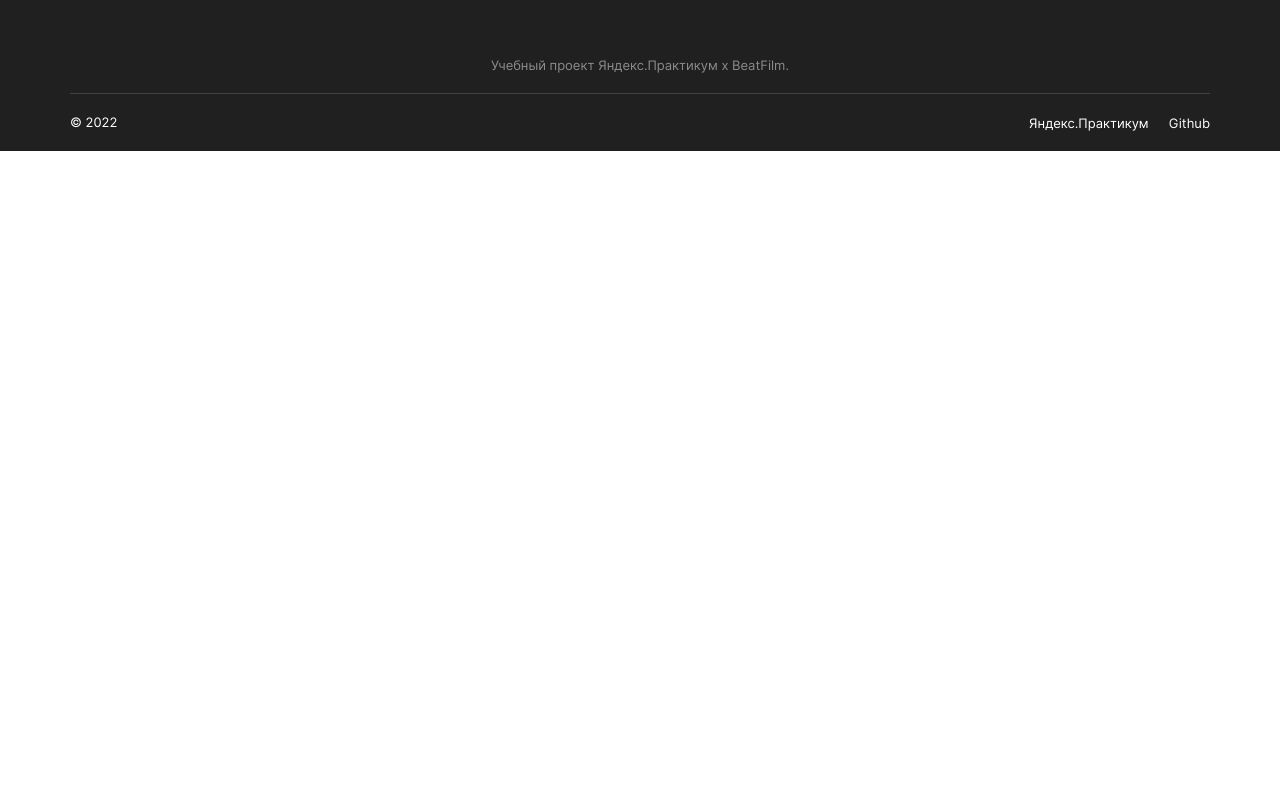
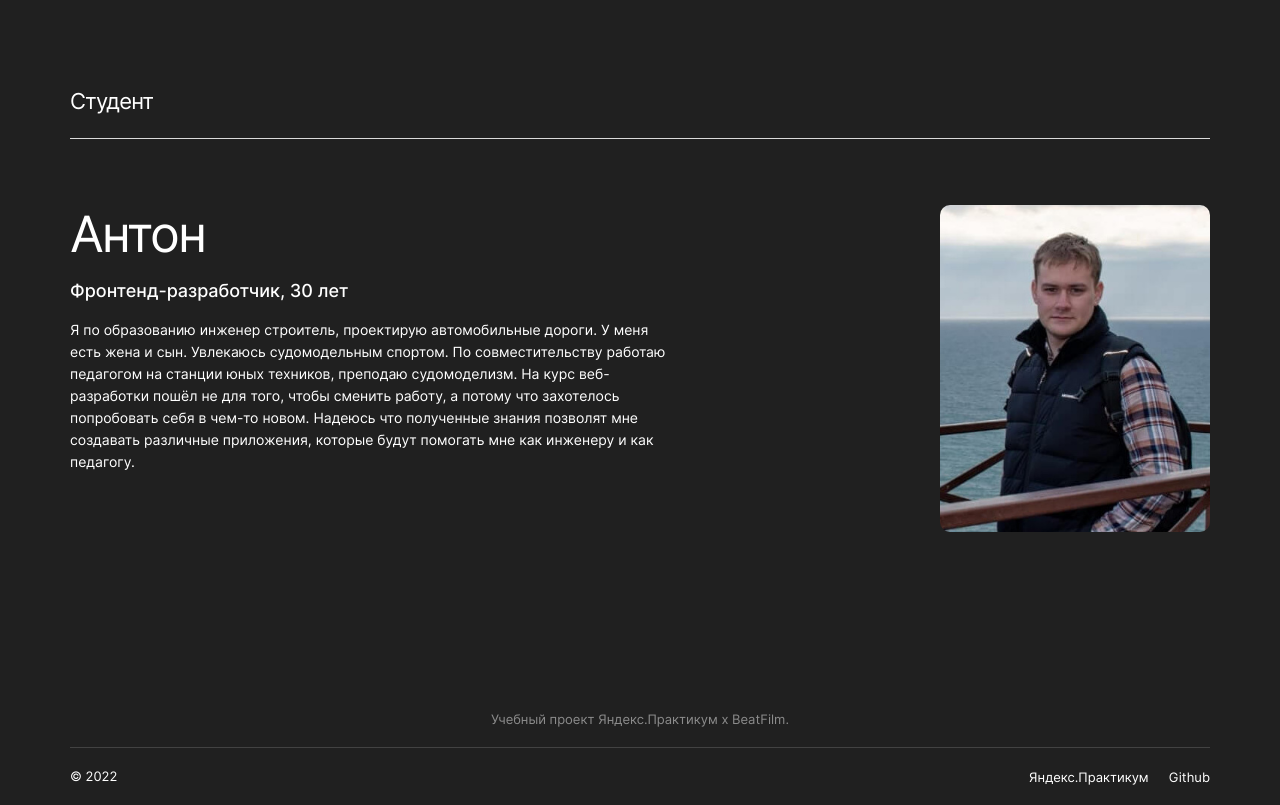
Before and after one commit to gans-AD/movies-explorer-api, a React (Create React App) app: page / in a window 1280 px wide. Shown: the part 1803-2608 px from the top of the page. Before the commit the page ends 1954 px from the top, so only its background shows below. Built offline with nearby package versions, Linux system fonts and the light colour scheme.

Commit message:
feat: блок AboutMe

```diff
--- /dev/null
+++ b/src/components/AboutMe/AboutMe.css
@@ -0,0 +1,37 @@
+.about-me{
+    display: flex;
+    margin: 66px auto 100px;
+}
+
+.about-me__title {
+  font-size: 50px;
+  line-height: 58px;
+  font-weight: 400;
+  letter-spacing: -0.04em;
+  color: #ffffff;
+  margin: 0;
+}
+
+.about-me__subtitle {
+  font-size: 18px;
+  line-height: 20px;
+  font-weight: 500;
+  color: #ffffff;
+}
+
+.about-me__text {
+  font-size: 14px;
+  line-height: 22px;
+  font-weight: 400;
+  color: #ffffff;
+  max-width: 600px;
+}
+
+.about-me__photo {
+    background-image: url(../../images/student_photo.jpg);
+    height: 327px;
+    width: 270px;
+    border-radius: 10px;
+    background-size: cover;
+    margin: 0 0 0 270px;
+}
--- /dev/null
+++ b/src/components/AboutMe/AboutMe.js
@@ -0,0 +1,26 @@
+import "./AboutMe.css";
+
+function AboutMe() {
+  return (
+    <article className="about-me">
+      <div>
+        <h2 className="about-me__title">Антон</h2>
+        <p className="about-me__subtitle">Фронтенд-разработчик, 30 лет</p>
+        <p className="about-me__text">
+          Я&nbsp;по&nbsp;образованию инженер строитель, проектирую автомобильные
+          дороги. У&nbsp;меня есть жена и&nbsp;сын. Увлекаюсь судомодельным
+          спортом. По&nbsp;совместительству работаю педагогом на&nbsp;станции
+          юных техников, преподаю судомоделизм. На&nbsp;курс веб-разработки
+          пошёл не&nbsp;для того, чтобы сменить работу, а&nbsp;потому что
+          захотелось попробовать себя в&nbsp;чем-то новом. Надеюсь что
+          полученные знания позволят мне создавать различные приложения, которые
+          будут помогать мне как инженеру и&nbsp;как педагогу.
+        </p>
+      </div>
+      <div className="about-me__photo"></div>
+
+    </article>
+  );
+}
+
+export default AboutMe;
--- a/src/components/App/App.js
+++ b/src/components/App/App.js
@@ -5,6 +5,7 @@ import NavTab from "../NavTab/NavTab";
 import AboutProject from "../AboutProject/AboutProject";
 import Description from "../Description/Description";
 import Techs from "../Techs/Techs";
+import AboutMe from "../AboutMe/AboutMe";
 
 function App() {
   return <div className="page">
@@ -16,6 +17,9 @@ function App() {
     <Description title="Технологии">
       <Techs/>
     </Description>
+    <Description title="Студент">
+      <AboutMe/>
+    </Description>
     <Footer/>
 
   </div>;
```
Also changed, not shown: src/images/student_photo.jpg (added).
